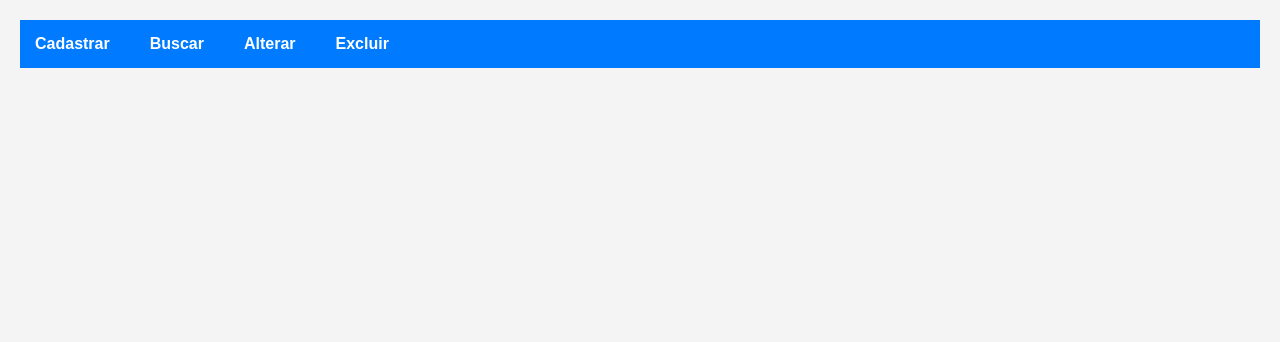
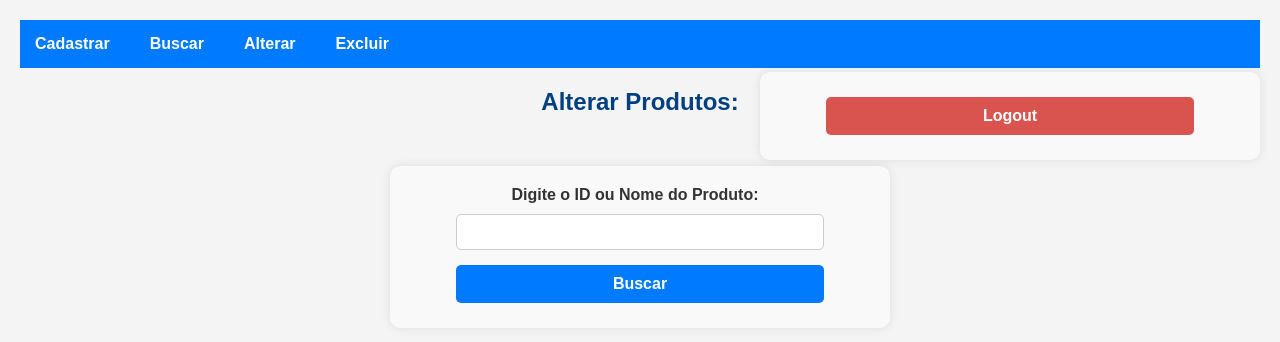
Before and after one commit to CaioBattisti/Prova_CaioLuizBattisti, a PHP site: page /alterar_produto.php in a window 1280 px wide. Shown: the top 342 px of the page. Run offline with PHP 8.4, Linux system fonts and the light colour scheme; a user stored in the database is signed in; data comes from the database, SQL or seed files in the repository.

Commit message:
save69
Relatório Geral: copia e cola do titulo e do logout mais algumas mudanças e o input para busca por ID ou Nome do Produto...

```diff
--- a/alterar_produto.php
+++ b/alterar_produto.php
@@ -91,6 +91,20 @@ if ($_SERVER["REQUEST_METHOD"] == "POST") {
             <?php endforeach; ?>
         </ul>
     </nav>
+    <div style="position: relative; text-align: center; margin: 20px 0;">
+        <h2 style="margin: 0;">Alterar Produtos:</h2>
+        <div class="logout" style="position: absolute; right: 0; top: 100%; transform: translateY(-50%);">
+            <form action="logout.php" method="POST">
+                <button type="submit">Logout</button>
+            </form>
+        </div>
+    </div>
+
+    <form action="alterar_produto.php" method="POST">
+        <label for="busca_produto">Digite o ID ou Nome do Produto:</label>
+        <input type="text" id="busca_produto" name="busca_produto" required>
+        <button type="submit">Buscar</button>
+    </form>
 
 
 
```
